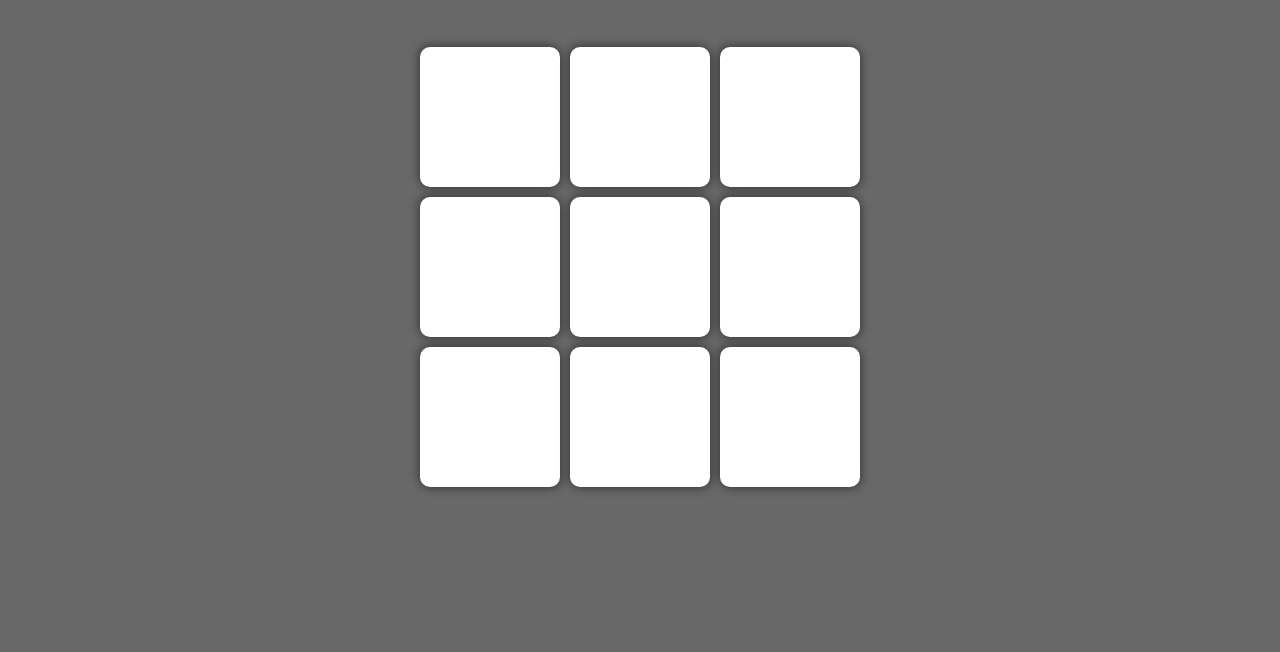
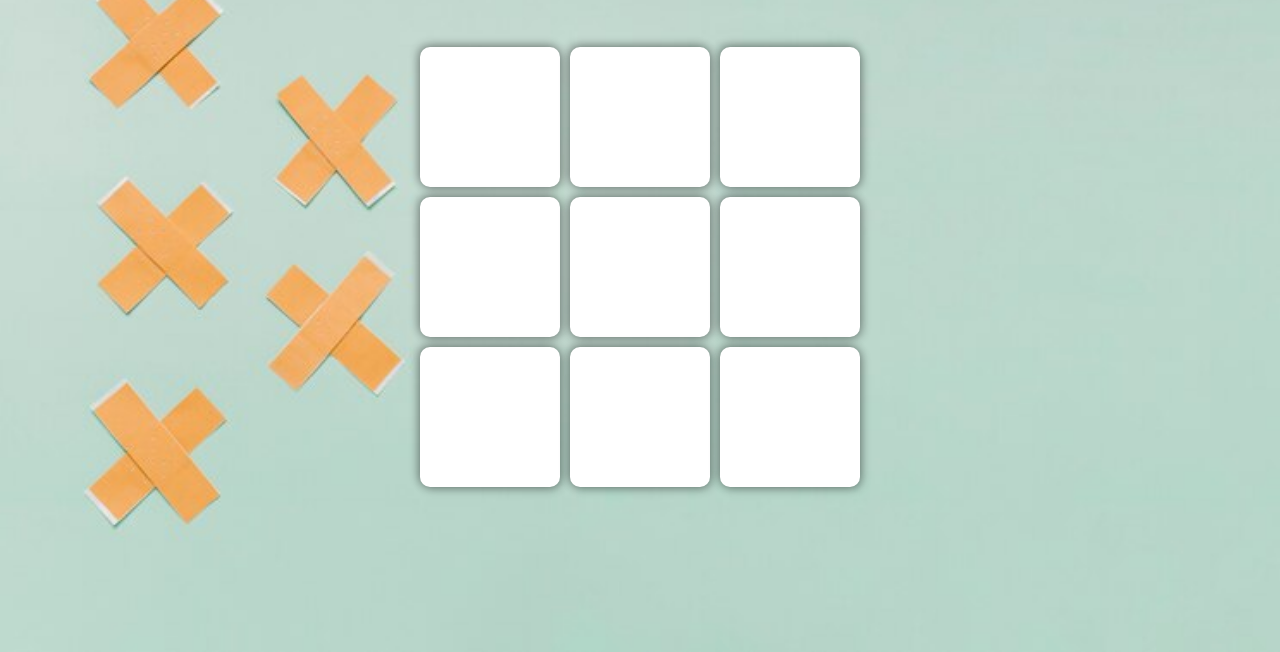
Before and after one commit to satisoff/webDev-mini-projects, a plain HTML site: page tic-tac-toe/index.html in a window 1280 px wide. Shown: the part 148-800 px from the top of the page. Drawn offline with Linux system fonts and the light colour scheme.

Commit message:
Update style.css for tic-tac-toe
Changed the path for resource inside the css file

```diff
--- a/tic-tac-toe/style.css
+++ b/tic-tac-toe/style.css
@@ -9,7 +9,7 @@ body {
     margin: 0px auto;
     text-align: center;
     background-color: #686868;
-    background-image: url('../_resources/ticBack.jpg');
+    background-image: url('ticBack.jpg');
     background-repeat: no-repeat;
     background-size: cover;
 }
```
